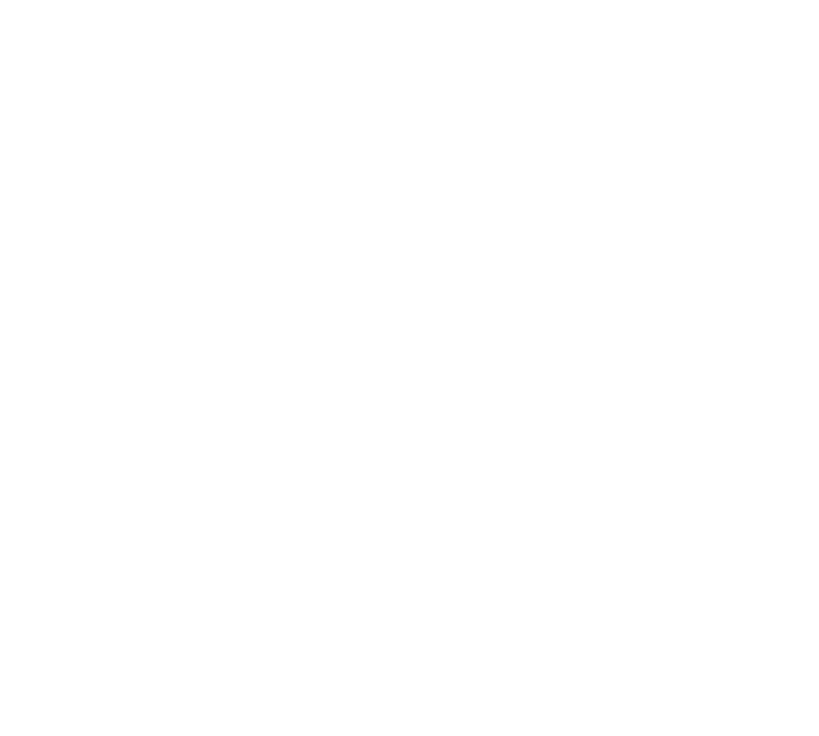
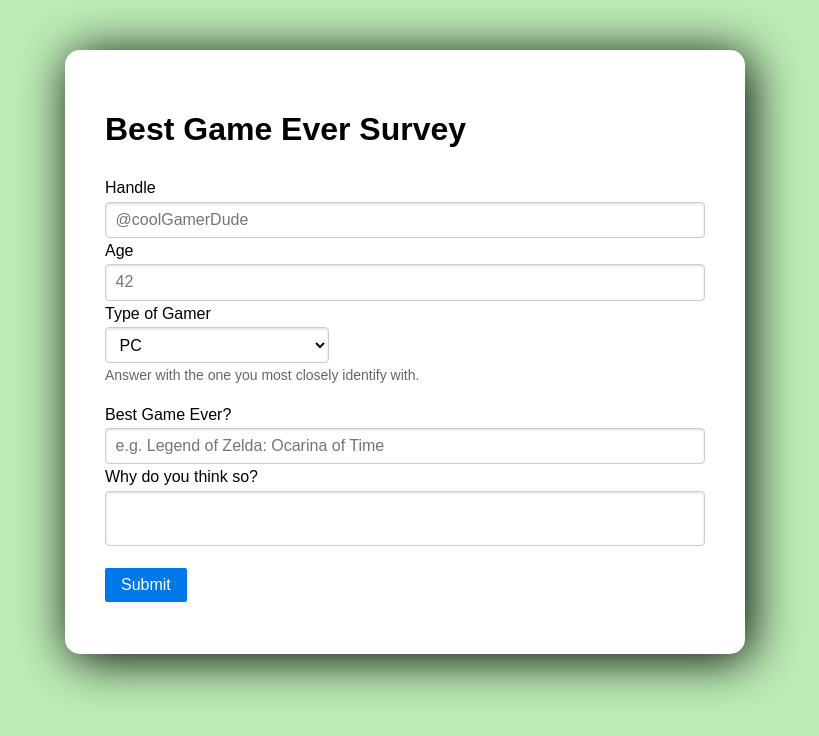
Before and after one commit to Cyberdr8gon/survey-form-fcc, a website built with webpack: page src/index.html in a window 1280 px wide. Shown: the whole page, without its empty margins (235-1054 px from the left). Built offline with nearby package versions, Linux system fonts and the light colour scheme.

Commit message:
finished, awaiting production build

```diff
--- a/package.json
+++ b/package.json
@@ -17,6 +17,10 @@
   "scripts": {
     "build": "webpack -p",
     "dev": "webpack-dev-server --hot --inline"
-
+  },
+  "dependencies": {
+    "jquery": "^3.2.1",
+    "normalize.css": "^7.0.0",
+    "purecss": "^1.0.0"
   }
 }
--- a/src/index.html
+++ b/src/index.html
@@ -5,6 +5,39 @@
     <title>Best Game Ever Survey - Free Code Camp</title>
   </head>
   <body>
+    <div class="container">
+      <h1>Best Game Ever Survey</h1>
+      <form class="pure-form pure-form-stacked" method="POST" action="https://script.google.com/macros/s/AKfycbwfBtXtKJtVLK8wbmGU9_j7_IODJ4C6X-xk9cIzKsfEhKiJ8w33/exec">
+        <fieldset>
+          <label for="handle" >Handle</label>
+          <input id="handle" type="text" placeholder="@coolGamerDude" name="handle"></input>
+
+          <label for="age">Age</label>
+          <input id="age" type="number" placeholder="42" name="age"></input>
+
+          <label for="type-of-gamer">Type of Gamer</label>
+          <select id="type-of-gamer" name="type-of-gamer">
+            <option value="PC">PC</option>
+            <option value="Xbox">Xbox</option>
+            <option value="Playstation">Playstation</option>
+            <option value="Nintendo - Home">Nintendo Home Consoles</option>
+            <option value="Portable Systems">Portable Systems</option>
+            <option value="Mobile Gamer">Mobile</option>
+          </select>
+          <span class="pure-form-message">Answer with the one you most closely identify with.</span>
+
+          <br/>
+          <label for="best-game-ever">Best Game Ever?</label>
+          <input id="best-game-ever" type="text" placeholder="e.g. Legend of Zelda: Ocarina of Time" name="best-game"></input>
+          <label for="best-game-ever-why">Why do you think so?</label>
+          <textarea id="best-game-ever-why" class="pure-input-1-2" name="reasoning"></textarea>
+
+          </br>
+
+          <button type="submit" class="pure-button pure-button-primary">Submit</button>
+        </fieldset>
+      </form>
+    </div>
     <script src="/output/bundle.js"></script>
   </body>
 
--- a/src/index.js
+++ b/src/index.js
@@ -0,0 +1,14 @@
+// vendor js
+// need to learn more here
+
+// vendor css
+require("purecss/build/pure-min.css");
+require("purecss/build/forms-min.css");
+
+// my js and css
+
+
+require("./styles/main.scss");
+
+
+require("./scripts/main.js");
--- /dev/null
+++ b/src/styles/main.scss
@@ -0,0 +1,26 @@
+html {
+  background-color: #BDECB6;
+
+}
+
+.container {
+  max-width: 600px;
+  margin: 50px auto;
+  background-color: #FFF;
+  padding: 40px;
+
+  border-radius: 15px;
+  box-shadow: 5px 5px 50px #000;
+
+  input {
+    width: 100%;
+  }
+
+  #best-game-ever-why {
+    resize: none;
+    width: 100%;
+
+  }
+
+
+}
--- a/webpack.config.js
+++ b/webpack.config.js
@@ -19,6 +19,14 @@
         {
           test: /\.scss/,
           use: ['style-loader', 'css-loader', 'sass-loader']
+        },
+        {
+          test: /\.sass/,
+          use: ['style-loader', 'css-loader', 'sass-loader']
+        },
+        {
+          test: /\.css/,
+          use: ['style-loader', 'css-loader']
         }
       ]
    },
```
Also changed, not shown: src/scripts/main.js (added), 1 other file.
